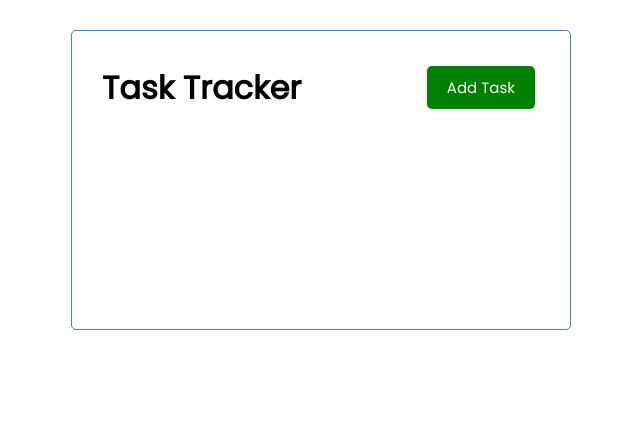
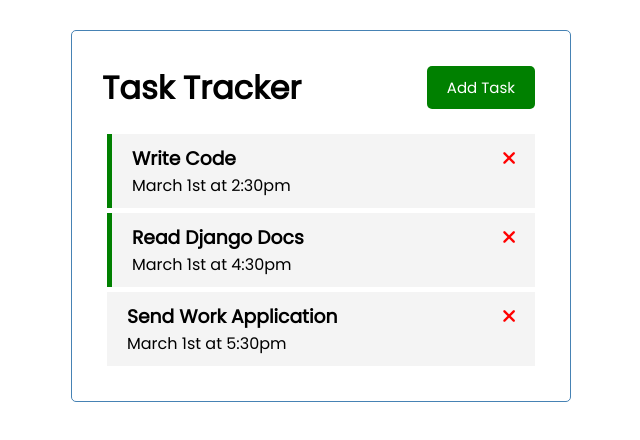
Before and after one commit to DenisBiwott/Task-Tracker, a Vue app: page / in a window 1280 px wide. Shown: the top 440 px of the page, without its empty margins (319-959 px from the left). Built offline with nearby package versions, Linux system fonts and the light colour scheme.

Commit message:
Add Task components

```diff
--- a/public/index.html
+++ b/public/index.html
@@ -4,6 +4,9 @@
     <meta charset="utf-8">
     <meta http-equiv="X-UA-Compatible" content="IE=edge">
     <meta name="viewport" content="width=device-width,initial-scale=1.0">
+    <link rel="stylesheet" href="https://cdnjs.cloudflare.com/ajax/libs/font-awesome/6.2.1/css/all.min.css"
+    integrity="sha512-MV7K8+y+gLIBoVD59lQIYicR65iaqukzvf/nwasF0nqhPay5w/9lJmVM2hMDcnK1OnMGCdVK+iQrJ7lzPJQd1w=="
+    crossorigin="anonymous" referrerpolicy="no-referrer" />
     <link rel="icon" href="<%= BASE_URL %>favicon.ico">
     <title><%= htmlWebpackPlugin.options.title %></title>
   </head>
--- a/src/App.vue
+++ b/src/App.vue
@@ -1,6 +1,7 @@
 <template>
     <div class="container">
       <Header title="Task Tracker"></Header>
+      <Tasks :tasks="tasks"/>
     </div>
 
 </template>
@@ -8,10 +9,41 @@
 <script>
 
 import Header from './components/Header'
+import Tasks from './components/Tasks.vue'
+
 export default {
   name: 'App',
   components: {
-    Header
+    Header,
+    Tasks,
+  },
+  data () {
+    return {
+      tasks: []
+    }
+  },
+  // SampleData Here Will come from a Backend Eventaully
+  created() {
+    this.tasks = [
+      {
+        id: 1,
+        text:"Write Code",
+        day: "March 1st at 2:30pm",
+        reminder: true,
+      },
+      {
+        id: 2,
+        text:"Read Django Docs",
+        day: "March 1st at 4:30pm",
+        reminder: true,
+      },
+      {
+        id: 3,
+        text:"Send Work Application",
+        day: "March 1st at 5:30pm",
+        reminder: false,
+      }
+    ]
   }
 }
 </script>
--- a/src/components/Button.vue
+++ b/src/components/Button.vue
@@ -1,5 +1,5 @@
 <template>
-    <button :style="{background: color}" class=btn >{{ text }}</button>
+    <button @click="onClick()" :style="{background: color}" class=btn >{{ text }}</button>
 </template>
 
 <script>
@@ -8,6 +8,11 @@
     props: {
         color: String,
         text: String
+    },
+    methods: {
+        onClick() {
+            console.log("Click")
+        }
     }
 }
 </script>
--- /dev/null
+++ b/src/components/Task.vue
@@ -0,0 +1,37 @@
+<template>
+<div :class="[task.reminder ? 'reminder' : '', 'task']">
+    <h3>{{ task.text }}
+        <i class="fas fa-times"></i>
+    </h3>
+    <p> {{ task.day }} </p>
+</div>
+</template>
+
+<script>
+export default {
+    name: 'Task',
+    props: {
+        task:Object
+    }
+}
+</script>
+
+<style scope>
+.fas {
+  color: red;
+}
+.task {
+  background: #f4f4f4;
+  margin: 5px;
+  padding: 10px 20px;
+  cursor: pointer;
+}
+.task.reminder {
+  border-left: 5px solid green;
+}
+.task h3 {
+  display: flex;
+  align-items: center;
+  justify-content: space-between;
+}
+</style>
--- /dev/null
+++ b/src/components/Tasks.vue
@@ -0,0 +1,20 @@
+<template>
+    <div :key="task.id" v-for="task in tasks">
+        <Task :task="task"/>
+    </div>
+
+
+</template>
+
+<script>
+import Task from './Task'
+export default {
+    name: 'Tasks',
+    props: {
+        tasks: Array,
+    },
+    components: {
+        Task
+    }
+}
+</script>
```
